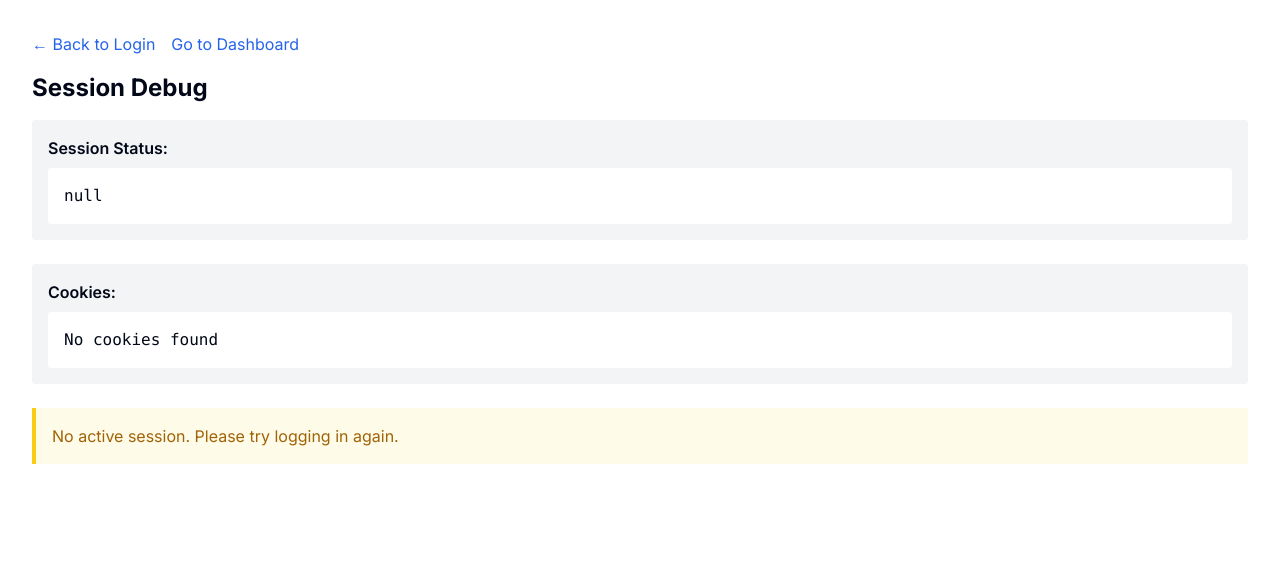
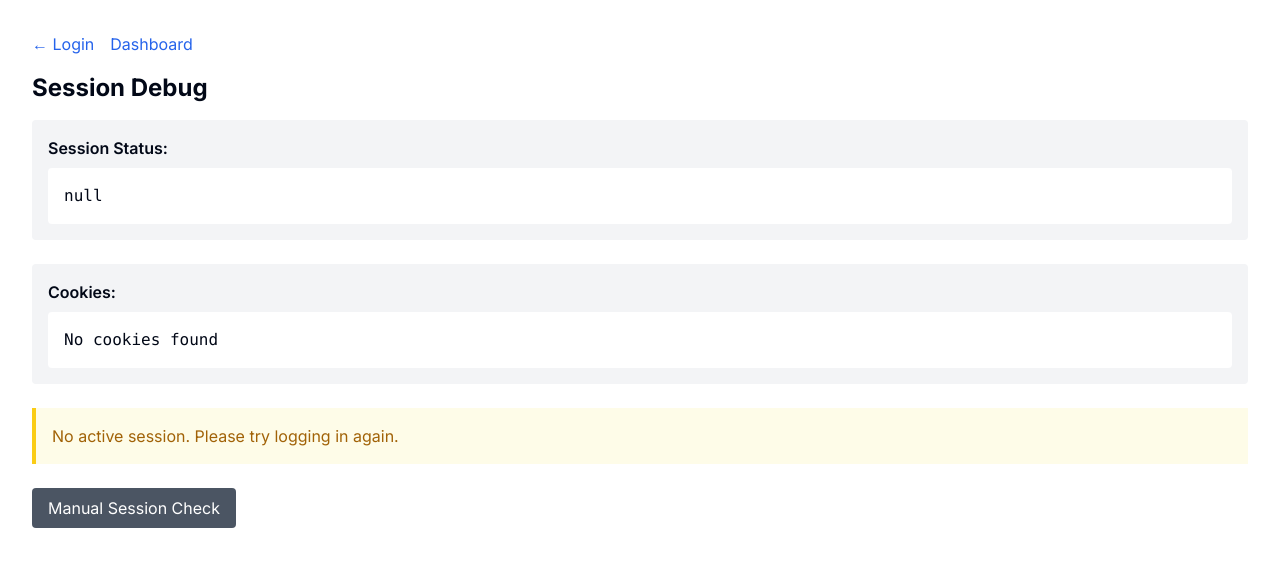
Before and after one commit to sbyiadom/Stratavax-Learning-Management-System, a Next.js app: page /debug in a window 1280 px wide. Shown: the top 566 px of the page. Built offline with nearby package versions, Linux system fonts and the light colour scheme.

Commit message:
Update page.tsx

```diff
--- a/app/debug/page.tsx
+++ b/app/debug/page.tsx
@@ -25,15 +25,15 @@ export default function DebugPage() {
     })
 
     return () => subscription.unsubscribe()
-  }, [supabase.auth])
+  }, [supabase])
 
   if (loading) return <div className="p-8">Loading...</div>
 
   return (
     <div className="p-8">
-      <div className="mb-4">
-        <Link href="/login" className="text-blue-600 mr-4">← Back to Login</Link>
-        <Link href="/dashboard" className="text-blue-600">Go to Dashboard</Link>
+      <div className="mb-4 space-x-4">
+        <Link href="/login" className="text-blue-600 hover:underline">← Login</Link>
+        <Link href="/dashboard" className="text-blue-600 hover:underline">Dashboard</Link>
       </div>
 
       <h1 className="text-2xl font-bold mb-4">Session Debug</h1>
@@ -53,7 +53,13 @@ export default function DebugPage() {
           </pre>
         </div>
 
-        {!session && (
+        {session ? (
+          <div className="bg-green-50 border-l-4 border-green-400 p-4">
+            <p className="text-green-700">
+              ✓ Active session found. You should be able to access the dashboard.
+            </p>
+          </div>
+        ) : (
           <div className="bg-yellow-50 border-l-4 border-yellow-400 p-4">
             <p className="text-yellow-700">
               No active session. Please try logging in again.
@@ -61,6 +67,19 @@ export default function DebugPage() {
           </div>
         )}
       </div>
+
+      {/* Manual session check */}
+      <div className="mt-6">
+        <button
+          onClick={async () => {
+            const { data: { session } } = await supabase.auth.getSession()
+            alert(session ? 'Session exists' : 'No session')
+          }}
+          className="px-4 py-2 bg-gray-600 text-white rounded hover:bg-gray-700"
+        >
+          Manual Session Check
+        </button>
+      </div>
     </div>
   )
 }
```
